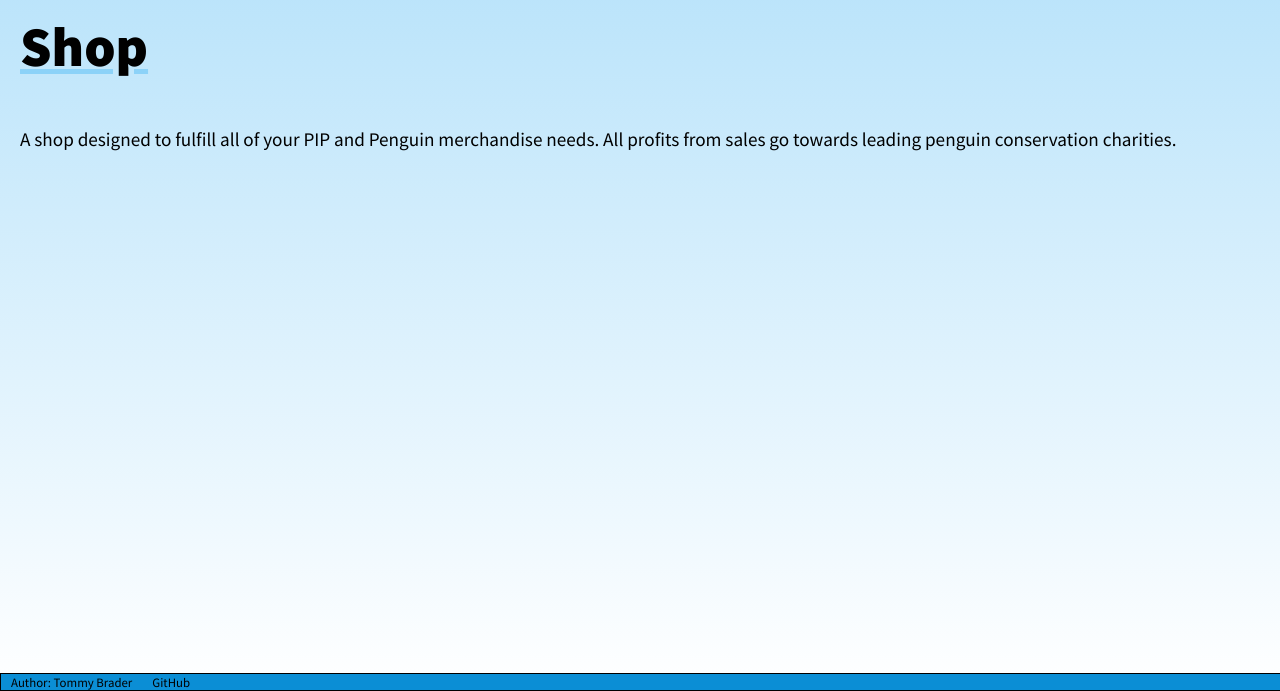
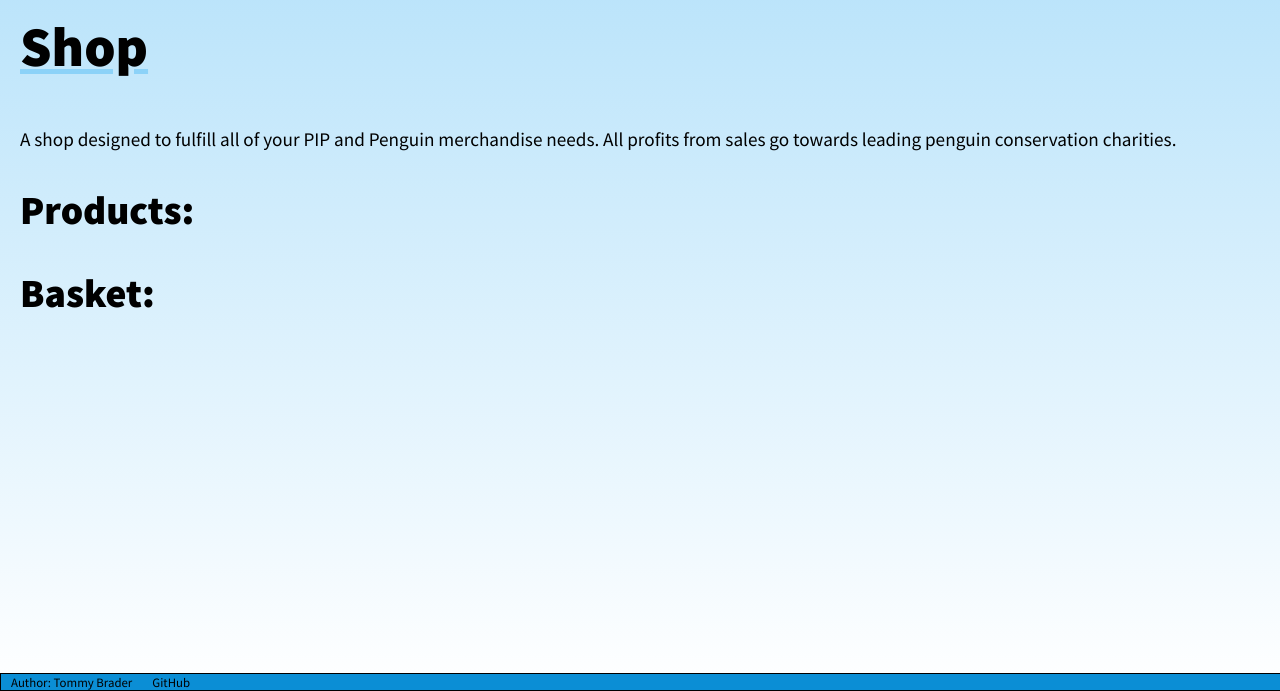
Before and after one commit to TommyBrader/penguin-project, a plain HTML site: page shop.html in a window 1280 px wide. Shown: the part 109-800 px from the top of the page. Drawn offline with Linux system fonts and the light colour scheme.

Commit message:
add shop images and alter logo

```diff
--- a/shop.html
+++ b/shop.html
@@ -49,6 +49,14 @@
           charities.
         </p>
       </section>
+      <section id="product-list">
+        <h2 class="sub-title">Products:</h2>
+        <article id="products"></article>
+      </section>
+      <section id="basket-list">
+        <h2 class="sub-title">Basket:</h2>
+        <article id="basket"></article>
+      </section>
     </main>
 
     <footer>
```
Also changed, not shown: images/main-logo.png, images/shop-glass.jpg (added), images/shop-globe.jpg (added), images/shop-mug.jpg (added), images/shop-mug2.jpg (added), images/shop-plastic.jpg (added), images/shop-toy.jpg (added), images/shop-tshirt.jpg (added), images/shop-tshirt2.jpg (added), images/shop-wood.jpg (added).
